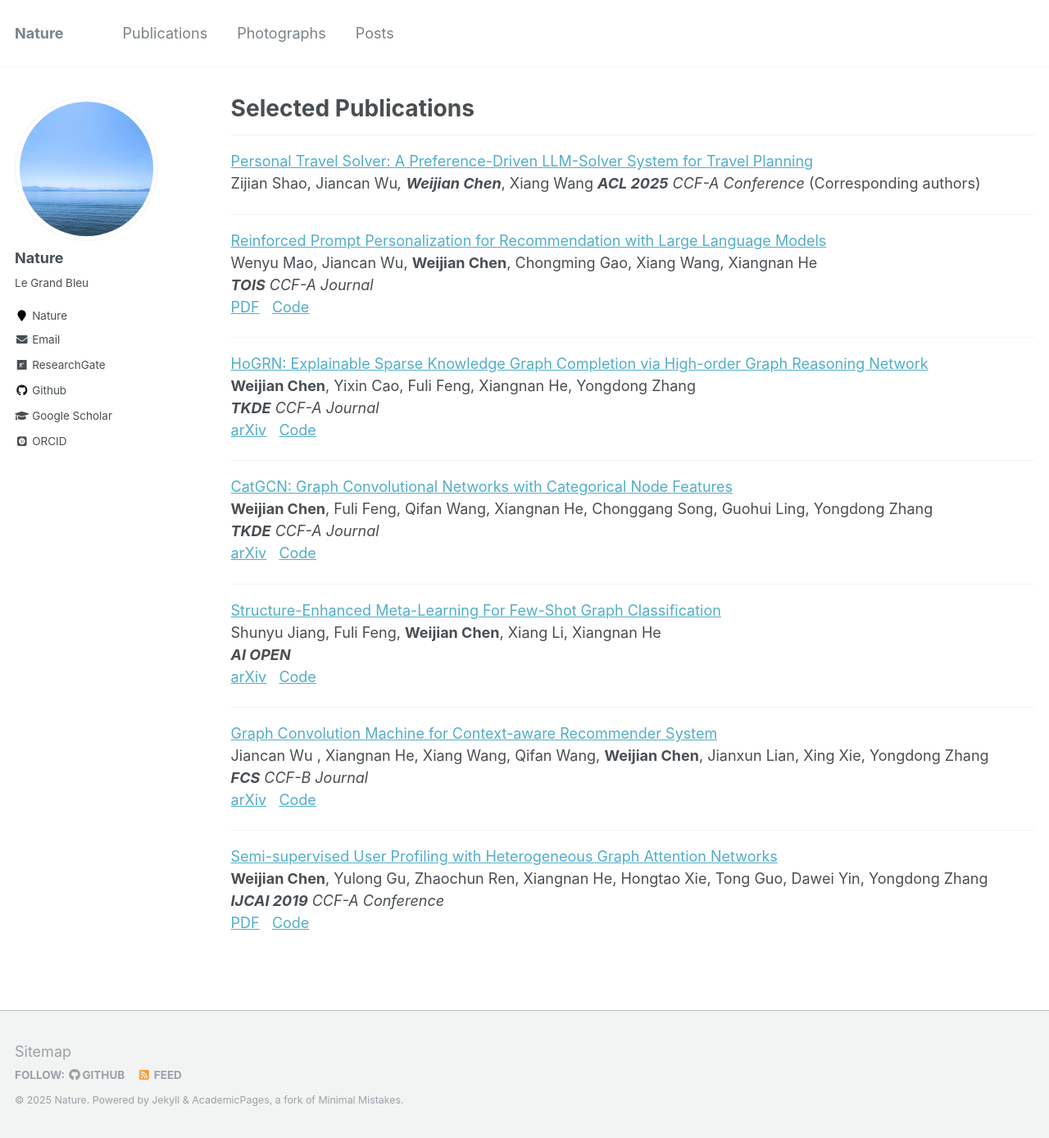
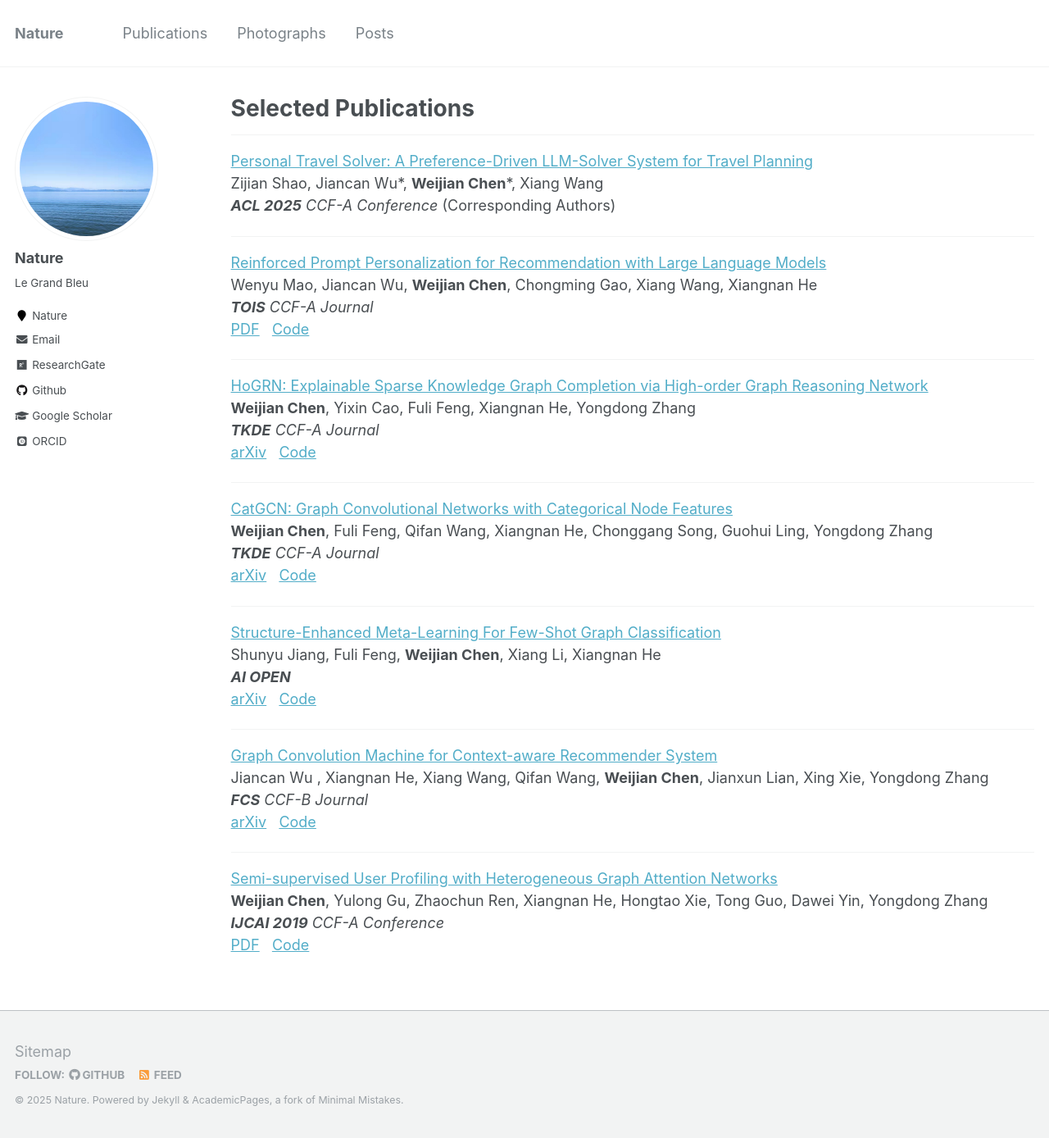
Before and after one commit to TachiChan/tachichan.github.io, a Jekyll site: the page built from _pages/publications.md, in a window 1280 px wide and 1388 px high. Shown: the whole window at 82% size. Built offline with Jekyll 4.4.1, drawn with Linux system fonts in a browser that asks for light colours; some web fonts are replaced; a script that is not in the unit is left out.

```diff
--- a/_pages/publications.md
+++ b/_pages/publications.md
@@ -18,8 +18,8 @@ author_profile: true
 <!-- <span style="color:red;">[NEW] </span> -->
 
 [Personal Travel Solver: A Preference-Driven LLM-Solver System for Travel Planning](https://dl.acm.org/doi/abs/10.1145/3716320){:target="_blank"}
-Zijian Shao, Jiancan Wu*, **Weijian Chen***, Xiang Wang
-***ACL 2025***    *CCF-A Conference*  (Corresponding authors)
+Zijian Shao, Jiancan Wu\*, **Weijian Chen**\*, Xiang Wang
+***ACL 2025***    *CCF-A Conference*  (Corresponding Authors)
 
 ---
 
```
